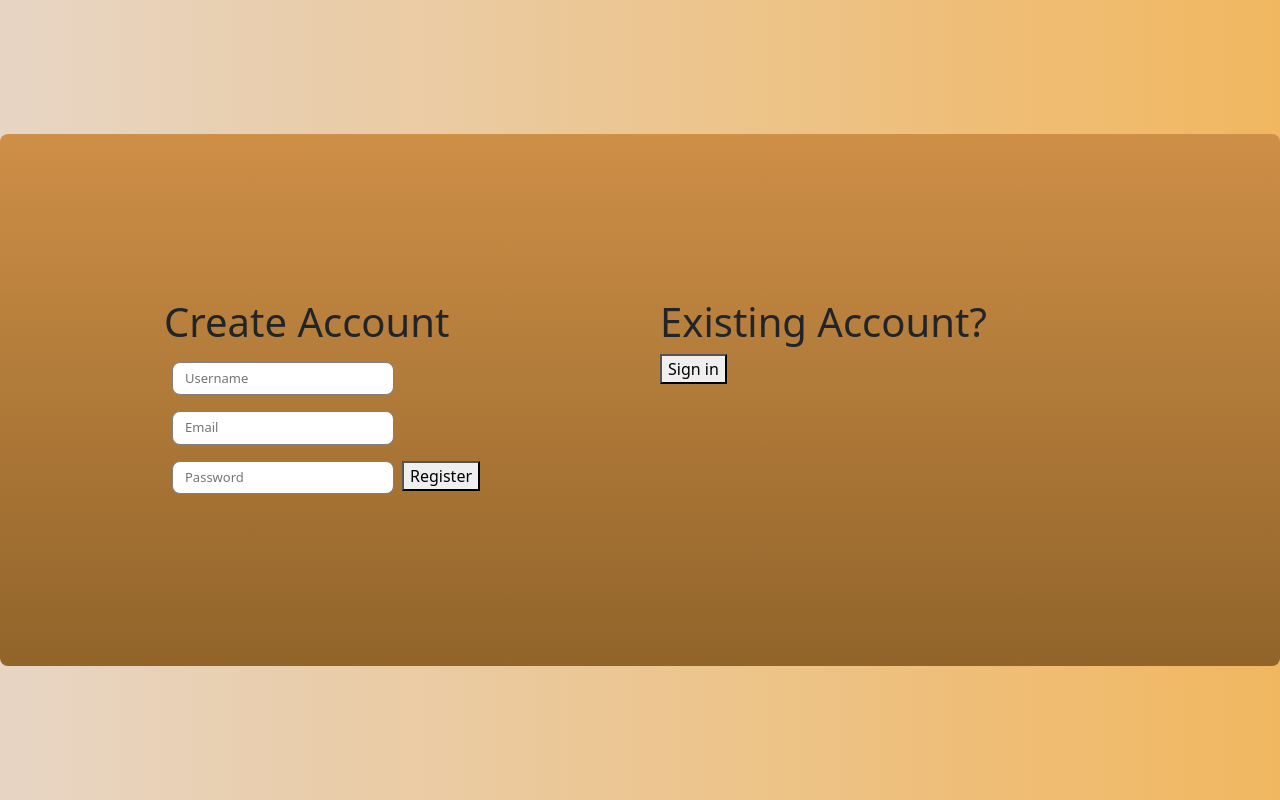
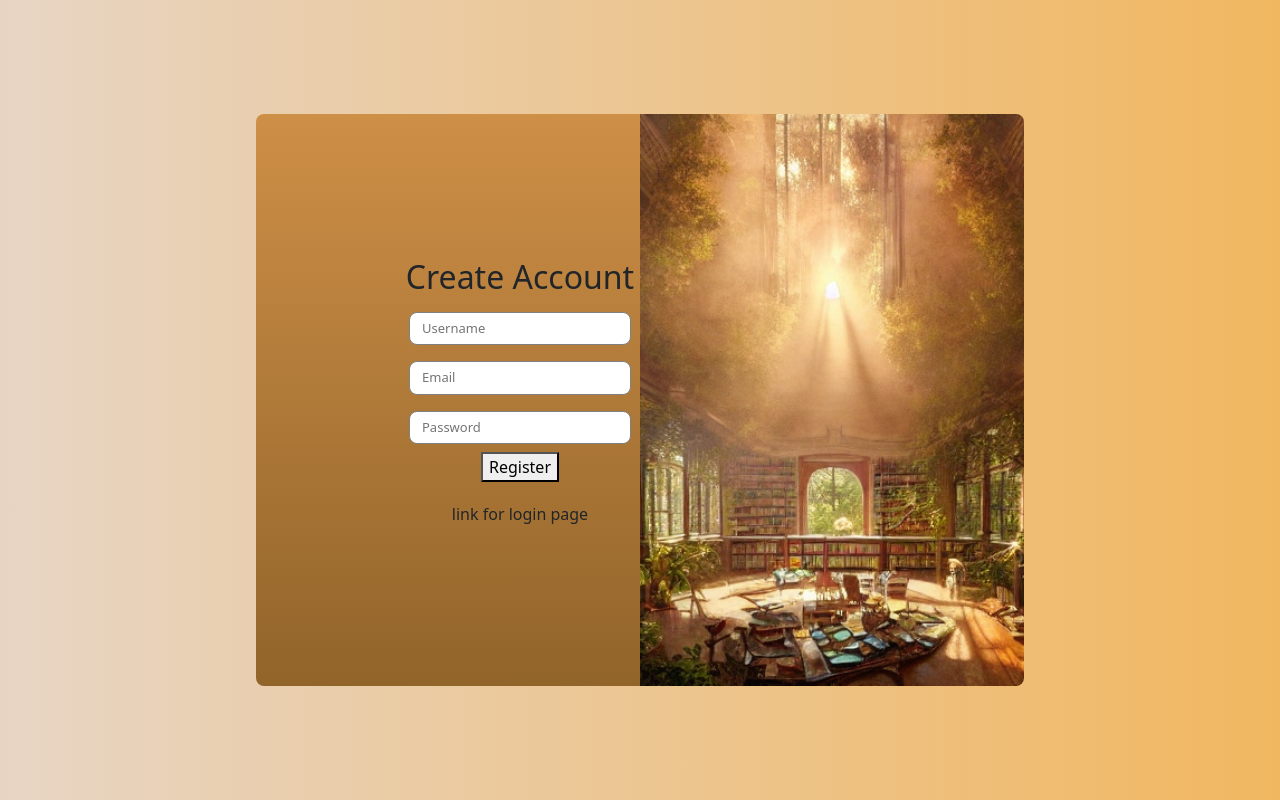
Before and after one commit to ramsumble/bookbook-frontend, a React (Create React App) app: page /register in a window 1280 px wide. Built offline with nearby package versions, Linux system fonts and the light colour scheme; no server answers.

Commit message:
styling for registration page

```diff
--- a/src/components/Register.js
+++ b/src/components/Register.js
@@ -2,7 +2,6 @@ import React, { useState } from 'react';
 import { toast } from 'react-toastify';
 import 'react-toastify/dist/ReactToastify.css';
 import "../styles/register.css"
-import imageSrc from "../images/f182a449-67bf-4638-83ed-288265a26571.png";
 
 const registerUrl = process.env.REACT_APP_REGISTER_URL;
 
@@ -46,17 +45,16 @@ const RegistrationForm = () => {
     <form className='form-data' onSubmit={handleFormSubmit}>
         <div className='form-container'>
             <div className='register-container'>
-          <h1>Create Account</h1>
+                <h2>Create Account</h2>
                 <input type="text" placeholder="Username" onChange={handleInputChange} />
                 <input type="email" placeholder="Email" onChange={handleInputChange} />
                 <input type="password" placeholder="Password" onChange={handleInputChange} />
                 <button type="submit">Register</button>
+                <p>link for login page</p>
             </div>
-        <div className="sign-in-container">
-          <h1>Existing Account?</h1>
-          <button type="submit">Sign in</button>
-          {/* <img src={imageSrc} alt="something" className="right-image"></img> */}
+            <div className="redundant-container">
             </div>
+            <div className="image-container"></div>
         </div>
     </form>
   );
--- a/src/styles/register.css
+++ b/src/styles/register.css
@@ -11,25 +11,27 @@
 
 .form-container {
     display: flex;
+    position: relative;
     padding: 18vh;
     border-radius: 8px;
-    background-image: linear-gradient(to bottom, rgb(206, 143, 71), rgb(145, 100, 42));
+    background: linear-gradient(to bottom, rgb(206, 143, 71), rgb(145, 100, 42));
+    background-size: 50% auto;
+    background-position: left center;
+    background-repeat: no-repeat;
+    width: 60%
 }
 
-
-.register-container {
+.register-container, .redundant-container {
+    display: flex;
+    align-items: center;
+    flex-direction: column;
+    justify-content: left;
     flex: 1;
-    padding: 20px;
-    width: 40%;
-
 }
 
-.sign-in-container {
-    flex: 1;
-    padding: 20px;
-    width: 40%;
+.register-container p{
+    margin-top: 20px;
 }
-
 
 .form-data input {
     border-radius: 8px;
@@ -39,3 +41,16 @@
     font-size: 13px;
     outline: none;
 }
+
+.image-container {
+    position: absolute;
+    top: 0;
+    right: 0;
+    bottom: 0;
+    width: 50%;
+    background: url("../images/f182a449-67bf-4638-83ed-288265a26571.png") center/cover no-repeat;
+    border-top-right-radius: 8px;
+    border-bottom-right-radius: 8px;
+    box-sizing: border-box;
+    background-origin: content-box;
+}
```
Lines whose indentation alone changed are shown as unchanged.
